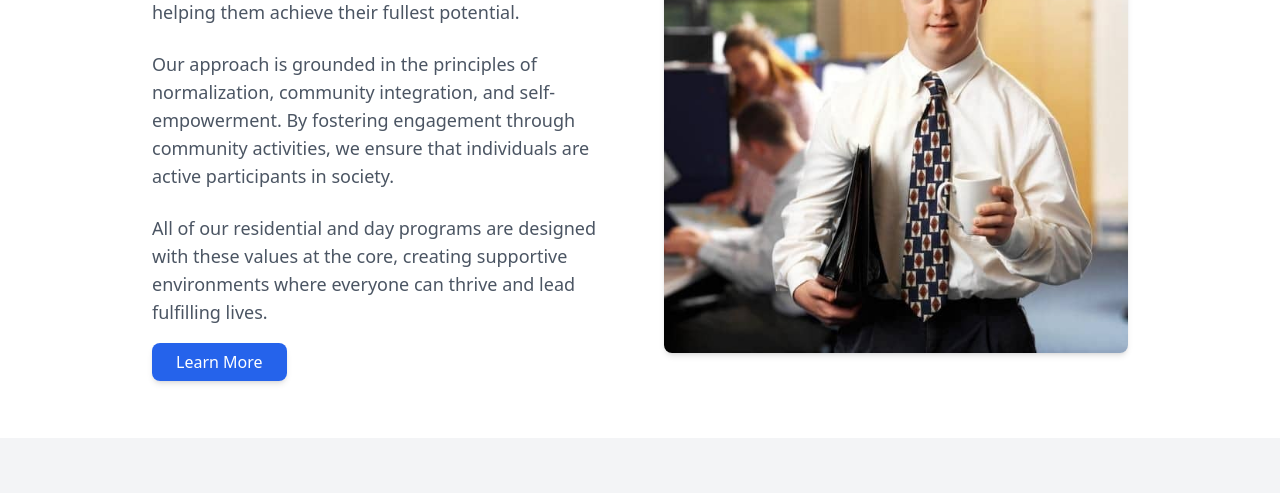
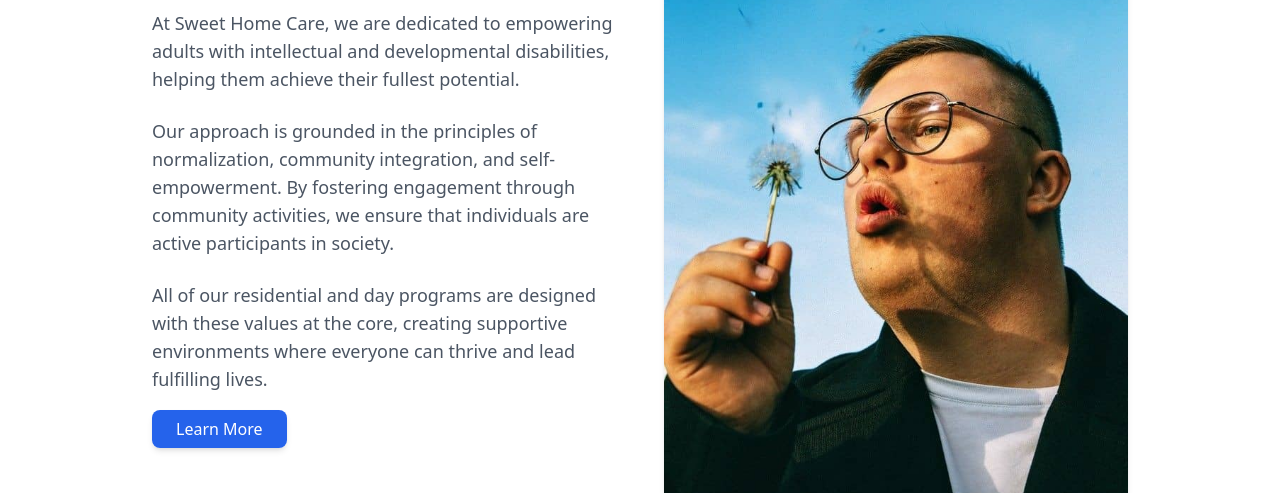
Before and after one commit to hirwaterry/sweethome, a website: page about.html in a window 1280 px wide. Shown: the part 196-689 px from the top of the page. Drawn offline with nearby package versions, Linux system fonts and the light colour scheme.

Commit message:
change pictures

```diff
--- a/about.html
+++ b/about.html
@@ -149,7 +149,7 @@
 
                 <!-- Right Content (SVG Image) -->
                 <div class="relative" data-sr="fade-left">
-                    <img src="/assets/img/1.jpeg"
+                    <img src="/assets/img/aboutp.jpg"
                          alt="Community SVG" class="rounded-lg shadow-md">
                 </div>
             </div>
```
Also changed, not shown: story.html (+1 -1 lines), assets/img/aboutp.jpg (added), assets/img/our.jpg (added).
